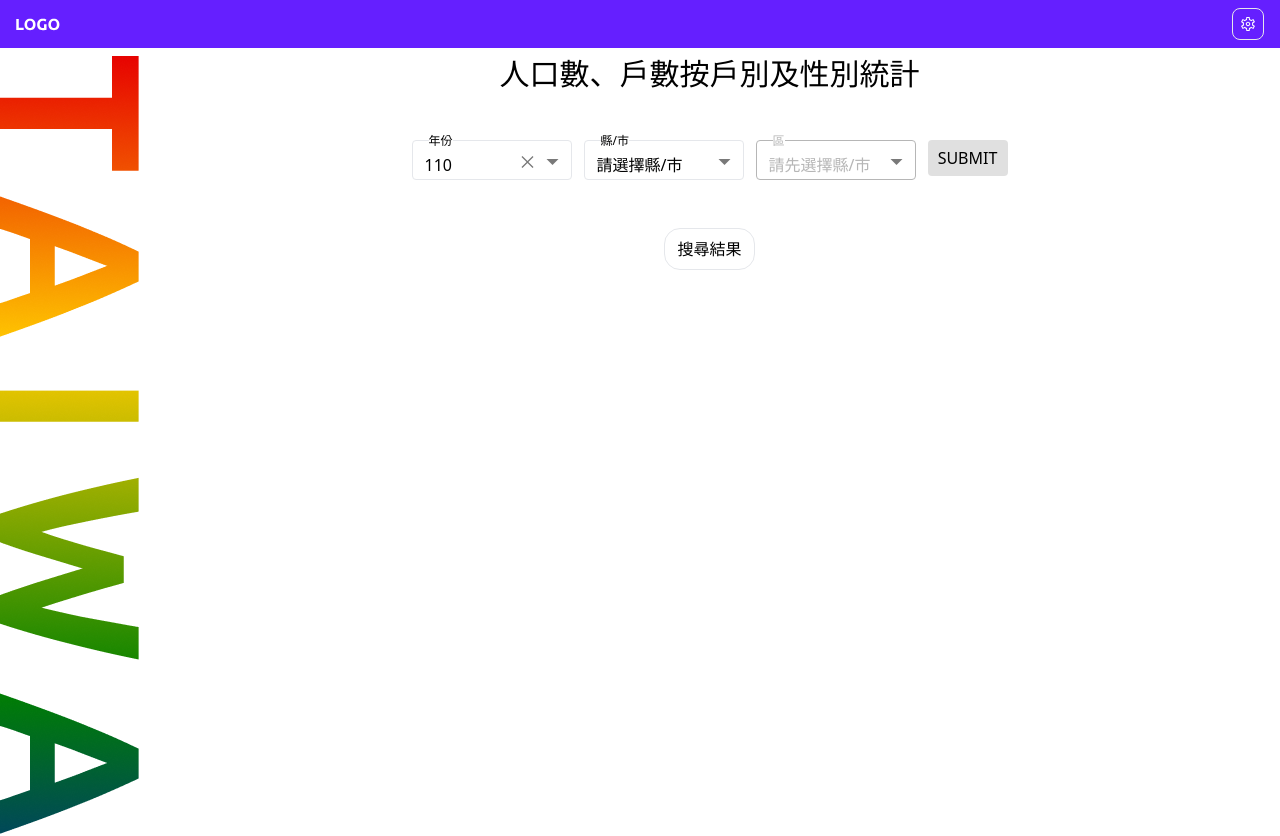
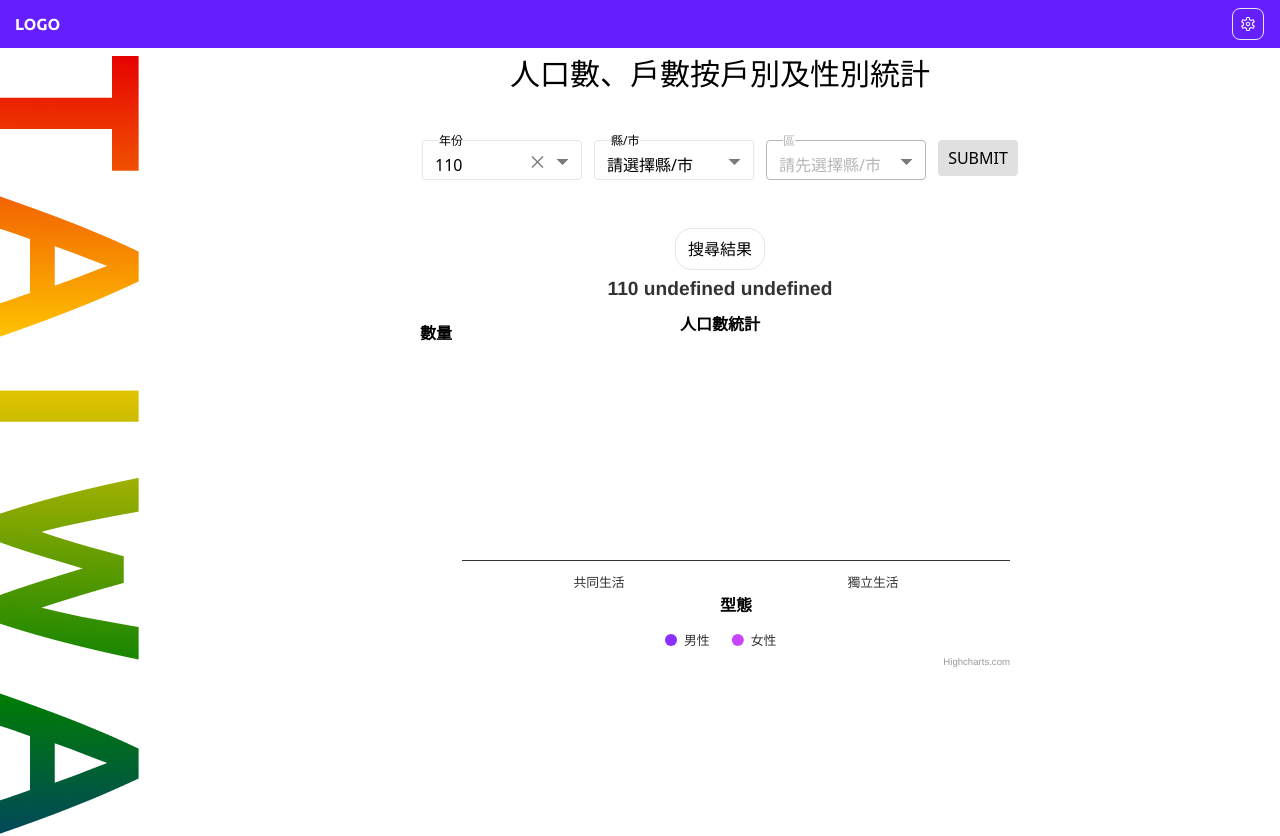
Before and after one commit to RyanStone2640/dashboard, a React (Vite) app: page / in a window 1280 px wide. Shown: the top 836 px of the page. Built offline with nearby package versions, Linux system fonts and the light colour scheme.

Commit message:
feat: add chart component

```diff
--- a/package.json
+++ b/package.json
@@ -10,6 +10,8 @@
     "preview": "vite preview"
   },
   "dependencies": {
+    "highcharts": "^11.1.0",
+    "highcharts-react-official": "^3.2.1",
     "localforage": "^1.10.0",
     "match-sorter": "^6.3.1",
     "react": "^18.2.0",
--- a/src/components/Content/index.tsx
+++ b/src/components/Content/index.tsx
@@ -1,5 +1,6 @@
 import Logo from './logo.tsx';
 import Search from './search.tsx';
+
 
 function Content() {
   return (
--- a/src/components/Content/logo.tsx
+++ b/src/components/Content/logo.tsx
@@ -2,7 +2,7 @@ import brand from '@/assets/brand.png';
 
 function Logo() {
   return (
-    <div className="h-4/5">
+    <div className="w-40">
       <img
         className="h-full"
         src={brand}
--- /dev/null
+++ b/src/components/Content/result.tsx
@@ -0,0 +1,90 @@
+import { useRef } from 'react';
+
+import * as Highcharts from 'highcharts';
+import HighchartsReact from 'highcharts-react-official';
+
+function Result({ chartData, chartTitle }: any) {
+  console.log(chartTitle)
+  const options: Highcharts.Options = {
+    chart: {
+      type: 'column',
+    },
+    subtitle: {
+      text: '人口數統計',
+      style: {
+        fontSize: '1rem',
+        fontWeight: 'bolder',
+        color: 'black',
+      },
+      y: 50,
+    },
+    xAxis: {
+      categories: [
+        '共同生活',
+        '獨立生活',
+      ],
+      crosshair: true,
+      title: {
+        text: '型態',
+        style: {
+          fontSize: '1rem',
+          fontWeight: 'bolder',
+          color: 'black',
+        },
+      },
+    },
+    yAxis: {
+      min: 0,
+      title: {
+        text: '數量',
+        rotation: 0,
+        offset: 0,
+        align: 'high',
+        y: -20,
+        x: -10,
+        style: {
+          fontSize: '1rem',
+          fontWeight: 'bolder',
+          color: 'black',
+        },
+      },
+    },
+    tooltip: {
+    },
+    plotOptions: {
+      column: {
+        pointPadding: 0.2,
+        borderWidth: 0,
+      },
+    },
+    title: {
+      text: chartTitle,
+      margin: 40,
+    },
+    series: [
+      {
+        name: '男性',
+        type: 'column',
+        data: [chartData?.householdOrdinary?.men, chartData?.householdSingle?.men],
+        color: '#8a2fff',
+      },
+      {
+        name: '女性',
+        type: 'column',
+        data: [chartData?.householdOrdinary?.women, chartData?.householdSingle?.women],
+        color: '#c646ff',
+      },
+    ],
+  };
+  const chartComponentRef = useRef<HighchartsReact.RefObject>(null);
+
+  return (
+    <HighchartsReact
+      highcharts={Highcharts}
+      options={options}
+      ref={chartComponentRef}
+    />
+  );
+}
+
+export default Result;
--- a/src/components/Content/search.tsx
+++ b/src/components/Content/search.tsx
@@ -3,6 +3,7 @@ import { useCallback, useEffect, useState } from 'react';
 import Select from '@/components/UI/Select/index.tsx';
 import { yearData, cityData, areaData } from '@/data/data.ts';
 import { SelectOption } from '../UI/Select/type.ts';
+import Result from './result.tsx';
 import { City } from './type.ts';
 
 const yearSelectTypeObj = { name: '年份', value: 'year' };
@@ -15,17 +16,20 @@ type Data = {
   district: SelectOption | undefined,
 }
 
-function Content() {
+function Search() {
   const [data, setData] = useState<Data>({
     year: { label: '110', value: '110' },
     city: undefined,
     district: undefined,
   });
   const [districtOptions, setDistrictOptions] = useState<SelectOption[]>([]);
+  const [chartData, setChartData] = useState(undefined);
+  const dataString = `${data?.year?.label} ${data?.city?.label} ${data?.district?.label}`;
 
   const changeHandler = useCallback((val: SelectOption | undefined, type: string) => {
     setData((prev) => ({
       ...prev,
+      district: type === 'city' ? undefined : prev.district,
       [type]: val,
     }));
   }, []);
@@ -33,8 +37,21 @@ function Content() {
   const submitHandler = async () => {
     const url = `https://www.ris.gov.tw/rs-opendata/api/v1/datastore/ODRP019/${data.year?.value}?COUNTY=${data.city?.value}&TOWN=${data.district?.value}`;
     const res = await fetch(url);
-    const resData = await res.json();
-    console.log(resData);
+    const { responseData } = await res.json();
+
+    const initialValue = 0;
+
+    const householdSingleMen = responseData.reduce((accumulator, currentValue) => accumulator + (+currentValue.household_single_m), initialValue);
+    const householdSingleWomen = responseData.reduce((accumulator, currentValue) => accumulator + (+currentValue.household_single_f), initialValue);
+    const householdOrdinaryMen = responseData.reduce((accumulator, currentValue) => accumulator + (+currentValue.household_ordinary_m), initialValue);
+    const householdOrdinaryWomen = responseData.reduce((accumulator, currentValue) => accumulator + (+currentValue.household_ordinary_f), initialValue);
+
+    setChartData(
+      {
+        householdSingle: { men: householdSingleMen, women: householdSingleWomen },
+        householdOrdinary: { men: householdOrdinaryMen, women: householdOrdinaryWomen },
+      },
+    );
   };
 
   useEffect(() => {
@@ -86,9 +103,10 @@ function Content() {
       >
         搜尋結果
       </div>
+      <Result chartData={chartData} chartTitle={dataString} />
     </div>
 
   );
 }
 
-export default Content;
+export default Search;
--- a/src/components/UI/Select/index.tsx
+++ b/src/components/UI/Select/index.tsx
@@ -74,12 +74,10 @@ function SelectComponent(props: SelectProps) {
         {options?.map((item: SelectOption) => (
           <Option
             onClick={onChange}
-            dataType={selectType?.value}
-            dataOption={item}
+            optionType={selectType?.value}
+            option={item}
             key={item.value}
-          >
-            {item.value}
-          </Option>
+          />
         ))}
       </ul>
     </div>
--- a/src/components/UI/Select/option.tsx
+++ b/src/components/UI/Select/option.tsx
@@ -3,26 +3,24 @@ import { SelectOption, OptionChange } from './type.ts';
 
 export type OptionProps = {
   onClick: OptionChange
-  dataType: string
-  children: React.ReactNode
-  dataOption: SelectOption
+  optionType: string
+  option: SelectOption
 }
 function OptionComponent(props: OptionProps) {
   const {
     onClick,
-    dataType,
-    children,
-    dataOption,
+    optionType,
+    option,
   } = props;
 
   const clickHandler = (e: React.MouseEvent<HTMLLIElement>) => {
     e.stopPropagation();
-    onClick(dataOption, dataType);
+    onClick(option, optionType);
   };
 
   const keyDownHandler = (e: React.KeyboardEvent<HTMLLIElement>) => {
     e.stopPropagation();
-    onClick(dataOption, dataType);
+    onClick(option, optionType);
   };
 
   return (
@@ -31,10 +29,8 @@ function OptionComponent(props: OptionProps) {
       role="presentation"
       onKeyDown={keyDownHandler}
       onClick={clickHandler}
-      data-option={dataOption}
-      data-type={dataType}
     >
-      {children}
+      {option.label}
     </li>
   );
 }
```
Also changed, not shown: 1 other file (tests, documents, lock files or other folders).
